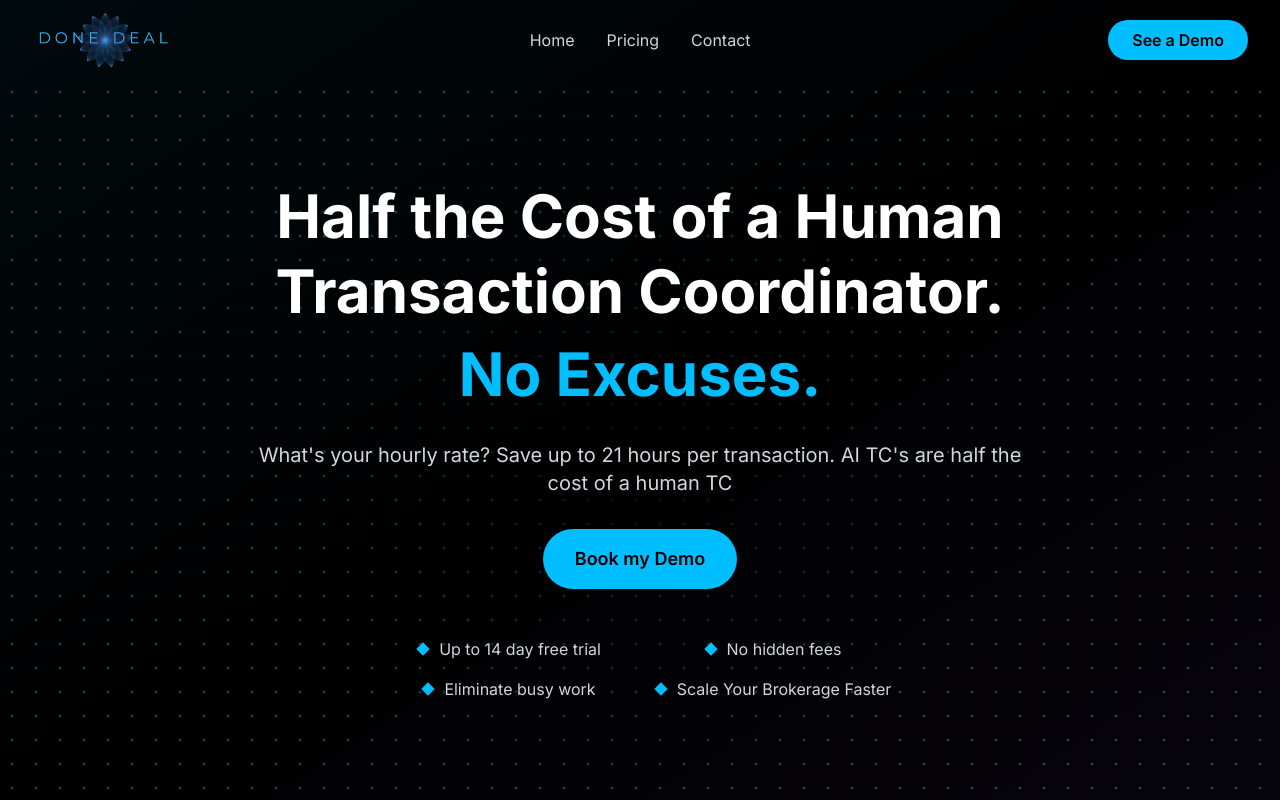
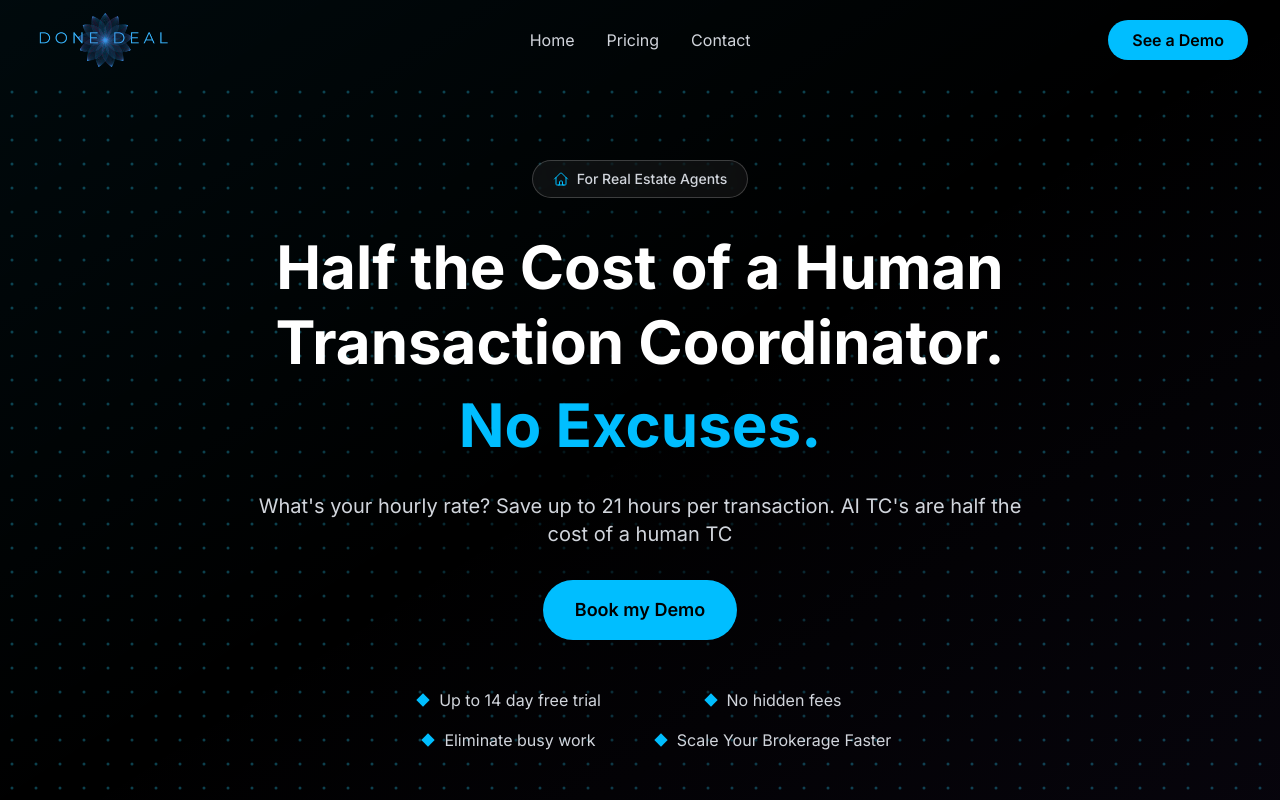
Before and after one commit to MichaelrKraft/done-deal-site, a Next.js app: page / in a window 1280 px wide. Shown: the top 800 px of the page. Built offline with nearby package versions, Linux system fonts and the light colour scheme.

Commit message:
feat: add 'For Real Estate Agents' pill badge above hero headline
Co-Authored-By: Claude Sonnet 4.6 <noreply@anthropic.com>

```diff
--- a/src/components/sections/Hero.tsx
+++ b/src/components/sections/Hero.tsx
@@ -43,6 +43,16 @@ export default function Hero() {
         <div className="flex justify-center">
           {/* Centered Content */}
           <div className="space-y-8 text-center max-w-3xl">
+            {/* Pill badge */}
+            <motion.div {...fadeUp(stagger.headline - 0.1)} className="flex justify-center">
+              <span className="inline-flex items-center gap-2 rounded-full border border-white/20 bg-white/5 px-5 py-2 text-sm font-medium text-gray-300 backdrop-blur-sm">
+                <svg className="w-4 h-4 text-[#00BEFF]" fill="none" viewBox="0 0 24 24" stroke="currentColor" strokeWidth={1.5}>
+                  <path strokeLinecap="round" strokeLinejoin="round" d="M2.25 12l8.954-8.955c.44-.439 1.152-.439 1.591 0L21.75 12M4.5 9.75v10.125c0 .621.504 1.125 1.125 1.125H9.75v-4.875c0-.621.504-1.125 1.125-1.125h2.25c.621 0 1.125.504 1.125 1.125V21h4.125c.621 0 1.125-.504 1.125-1.125V9.75M8.25 21h8.25" />
+                </svg>
+                For Real Estate Agents
+              </span>
+            </motion.div>
+
             <motion.h1
               {...fadeUp(stagger.headline)}
               className="text-4xl md:text-5xl lg:text-6xl font-bold leading-tight"
```
